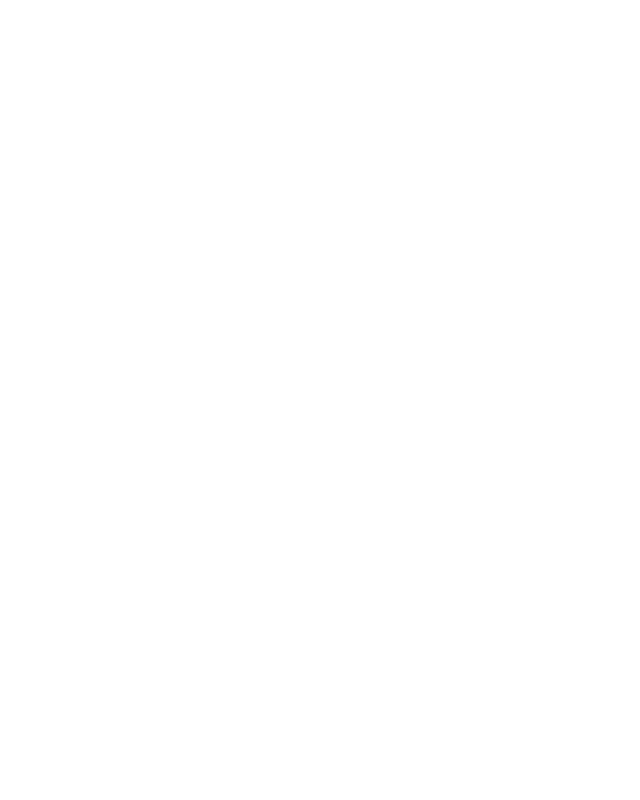
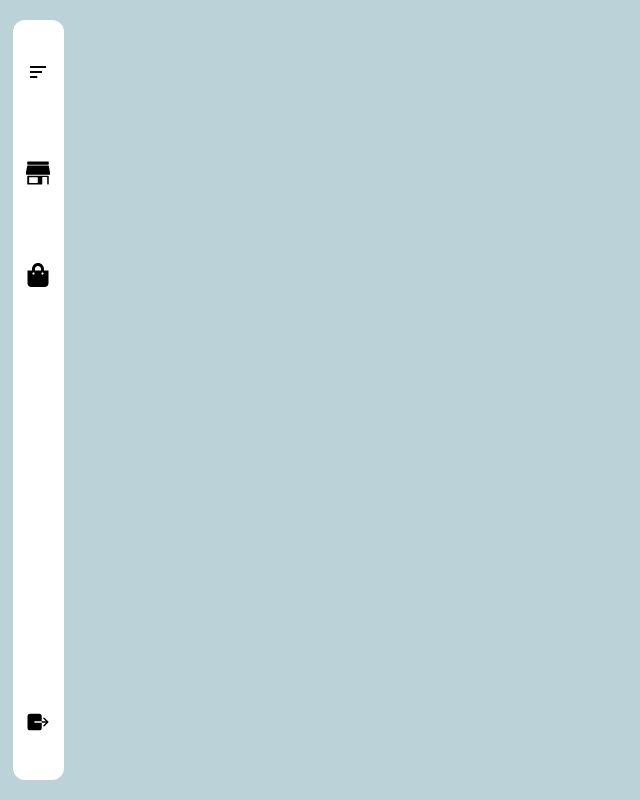
Before and after one commit to PrabeshPP/ecommerce, a React (Create React App) app: page / in a window 1280 px wide. Shown: the whole page, without its empty margins (0-640 px from the left). Built offline with nearby package versions, Linux system fonts and the light colour scheme.

Commit message:
SideNavbar Completed

```diff
--- a/src/App.css
+++ b/src/App.css
@@ -1,38 +1,7 @@
 .App {
-  text-align: center;
+  background-color: #bbd2d8;
+  height: 100vh;
+  width: 100%;
+  display: flex;
+  align-items: center;
 }
-
-.App-logo {
-  height: 40vmin;
-  pointer-events: none;
-}
-
-@media (prefers-reduced-motion: no-preference) {
-  .App-logo {
-    animation: App-logo-spin infinite 20s linear;
-  }
-}
-
-.App-header {
-  background-color: #282c34;
-  min-height: 100vh;
-  display: flex;
-  flex-direction: column;
-  align-items: center;
-  justify-content: center;
-  font-size: calc(10px + 2vmin);
-  color: white;
-}
-
-.App-link {
-  color: #61dafb;
-}
-
-@keyframes App-logo-spin {
-  from {
-    transform: rotate(0deg);
-  }
-  to {
-    transform: rotate(360deg);
-  }
-}
--- a/src/App.js
+++ b/src/App.js
@@ -1,10 +1,10 @@
 import logo from './logo.svg';
 import './App.css';
-
+import NavBar from './Component/NavBar/Navbar';
 function App() {
   return (
     <div className="App">
-
+      <NavBar/>
     </div>
   );
 }
--- a/src/Component/NavBar/Navbar.js
+++ b/src/Component/NavBar/Navbar.js
@@ -1,7 +1,47 @@
+import classes from "./Navbar.module.css";
+import {BiMenuAltLeft} from "react-icons/bi";
+import {SiHomeassistantcommunitystore} from "react-icons/si";
+import {FaShoppingBag} from "react-icons/fa";
+import {IoExit} from "react-icons/io5";
+import { useState } from "react";
+import {CgProfile} from "react-icons/cg";
+
+const ListIcons=[
+    BiMenuAltLeft,
+    SiHomeassistantcommunitystore,
+    FaShoppingBag,
+]
+
 function NavBar(){
+    const[isSignedIn,setSignedIn]=useState(true);
+
+    const onLogoutHandler=()=>{
+        setSignedIn(!isSignedIn);
+    }
+
     return(
-        <div>
-
+        <div className={classes.nav}>
+            <div className={classes.menu}>
+            {
+                ListIcons.map((Icon)=>(
+                    <div className={classes.iconBox}>
+                    <Icon/>
+                    </div>
+                ))
+            }
+            </div>
+            <div className={classes.profile}>
+                {
+                    isSignedIn && <div className={classes.exit} onClick={onLogoutHandler}>
+                <IoExit/>
+                </div>
+                }
+                {
+                    !isSignedIn && <div className={classes.signIn} onClick={onLogoutHandler}>
+                <CgProfile/>
+                </div>
+                }
+            </div>
         </div>
     )
 
--- /dev/null
+++ b/src/Component/NavBar/Navbar.module.css
@@ -0,0 +1,87 @@
+.nav{
+    height: 95vh;
+    width: 4%;
+    background-color: white;
+    border-radius: 12px;
+    margin-left: 1%;
+    display: flex;
+    flex-direction: column;
+    justify-content: space-between;
+}
+
+
+.menu{
+    height: 40%;
+    width: 100%;
+    display: flex;
+    flex-direction: column;
+    justify-content: space-around;
+    align-items: center;
+}
+
+.iconBox{
+    font-size: 1.5rem;
+    color: black;
+    cursor: pointer;
+    height: 20%;
+    width: 90%;
+    display: flex;
+    align-items: center;
+    justify-content: center;
+    border-radius: 12px;
+    margin-top: 5%;
+}
+
+.iconBox:hover{
+    background-color: black;
+    color: white;
+    font-size: 2.0rem;
+    transition: 500ms linear ease-in-out ;
+}
+
+.profile{
+    height: 10%;
+    width: 100%;
+    margin-bottom: 40%;
+    display: flex;
+    align-items: center;
+    justify-content: center;
+}
+
+.exit{
+    height: 80%;
+    width: 80%;
+    display: flex;
+    align-items: center;
+    font-size: 1.5rem;
+    justify-content: center;
+    border-radius: 12px;
+    cursor: pointer;
+}
+
+.exit:hover{
+    background-color: red;
+    color: white;
+    font-size: 2.0rem;
+    transition: 500ms linear ease-in-out;
+
+}
+
+.signIn{
+    height: 80%;
+    width: 80%;
+    display: flex;
+    flex-direction: column;
+    align-items: center;
+    font-size: 1.5rem;
+    justify-content: center;
+    border-radius: 12px;
+    cursor: pointer;
+}
+
+.signIn:hover{
+    background-color: rgb(102, 176, 0);
+    color: white;
+    font-size: 2.0rem;
+    transition: 500ms linear ease-in-out;
+}
```
